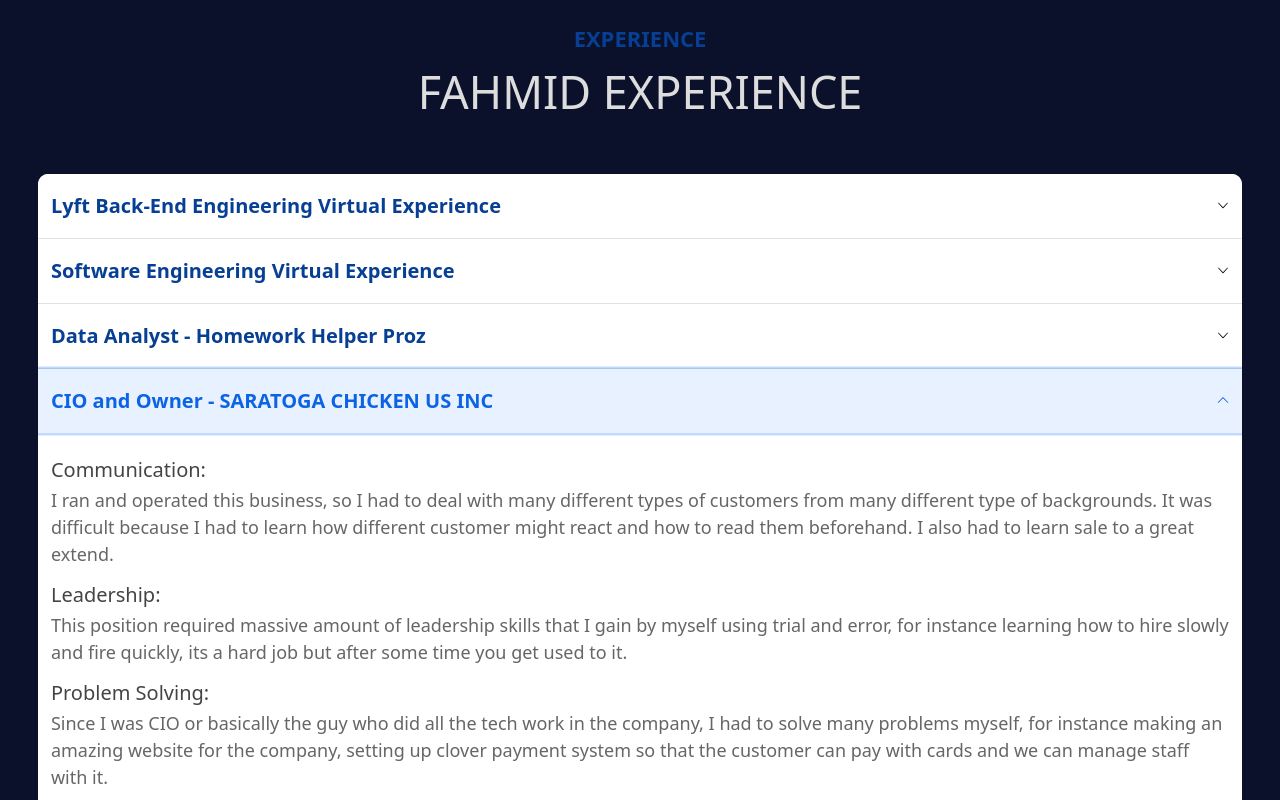
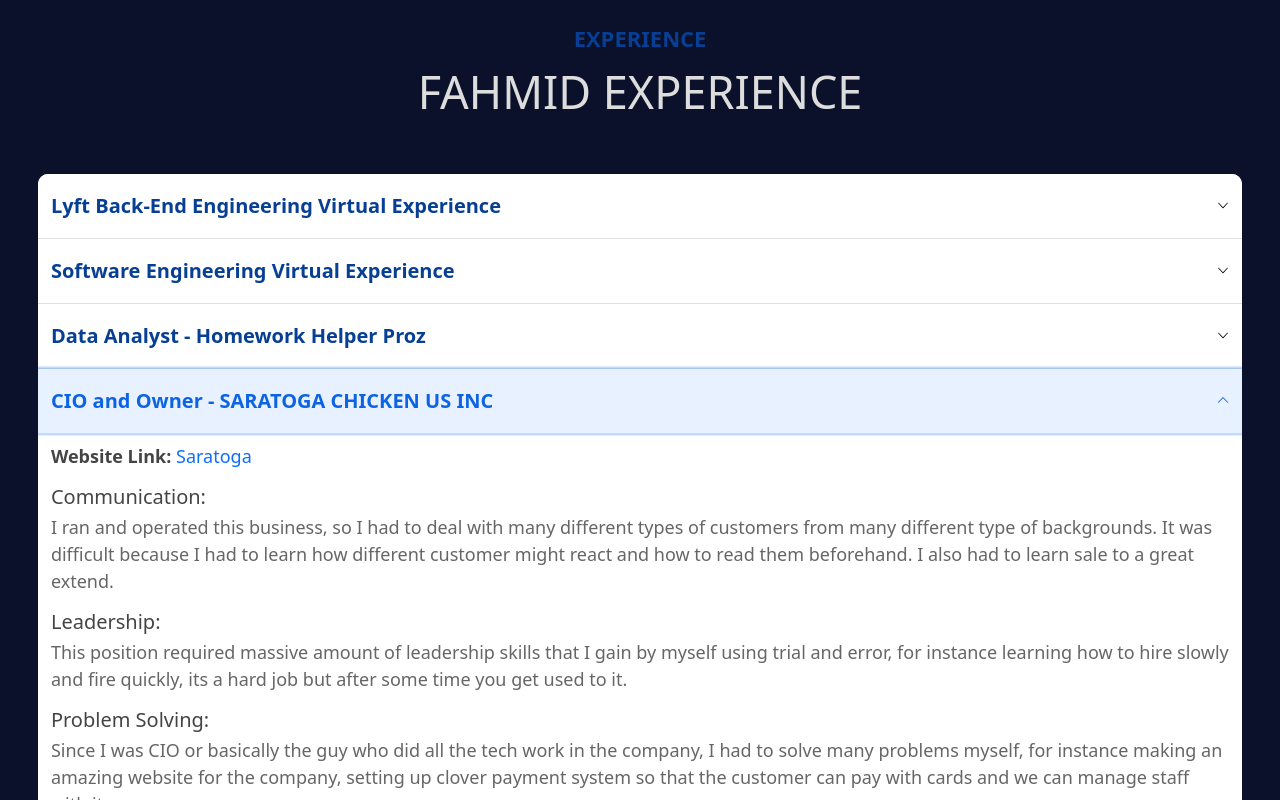
Before and after one commit to kiisi/md_fahmid_portfolio, a React (Create React App) app: page / in a window 1280 px wide. Both pictures are taken after a click on the button "CIO and Owner - SARATOGA CHICKEN US INC". Shown: the part 4537-5337 px from the top of the page. Built offline with nearby package versions, Linux system fonts and the light colour scheme.

Commit message:
Updates on exp

```diff
--- a/src/components/Home/Experience/Experience.css
+++ b/src/components/Home/Experience/Experience.css
@@ -102,7 +102,15 @@
     padding-top:1.5rem;
     color:#444;
 }
-
+.accordion-body a{
+    text-decoration: none;
+    word-wrap: break-word;
+}
+.accordion-body span{
+    padding-top:1.5rem;
+    color:#444;
+    font-weight:600;
+}
 .accordion-flush .accordion-item .accordion-button {
     border-radius: 0;
     padding-top: 2rem;
--- a/src/components/Home/Experience/Experience.js
+++ b/src/components/Home/Experience/Experience.js
@@ -82,6 +82,7 @@
                             </h2>
                             <div id="flush-collapseFour" className="accordion-collapse collapse" aria-labelledby="flush-headingThree" data-bs-parent="#accordionFlushExample">
                                 <div className="accordion-body">
+                                    <span>Website Link: </span><a href="https://www.nycompanyregistry.com/companies/saratoga-chicken-us-inc/"target="_blank"rel="noreferrer">Saratoga</a>
                                     <h2>Communication:</h2>
                                     I ran and operated this business, so I had to deal with many different types of customers from many different type of backgrounds. It was difficult because I had to learn how different customer might react and how to read them beforehand. I also had to learn sale to a great extend.
                                     <h2>Leadership:</h2>
```
